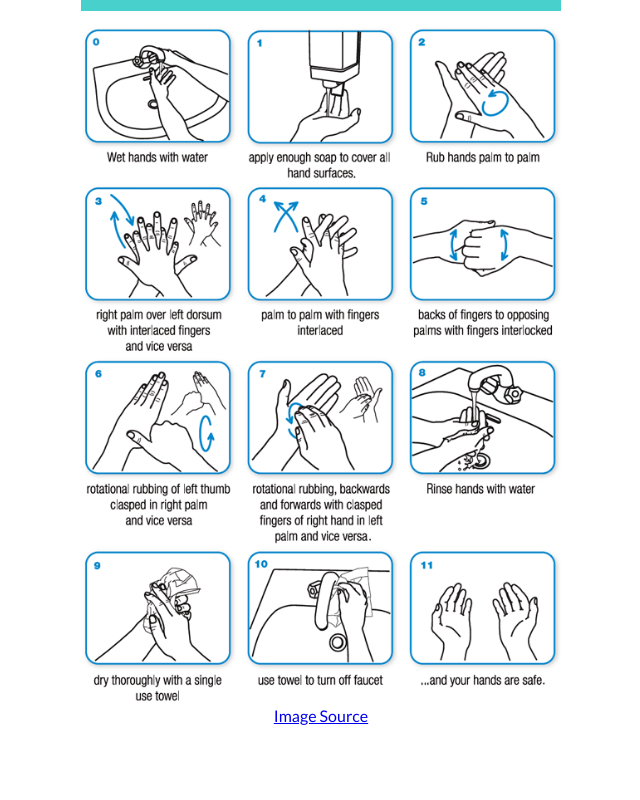
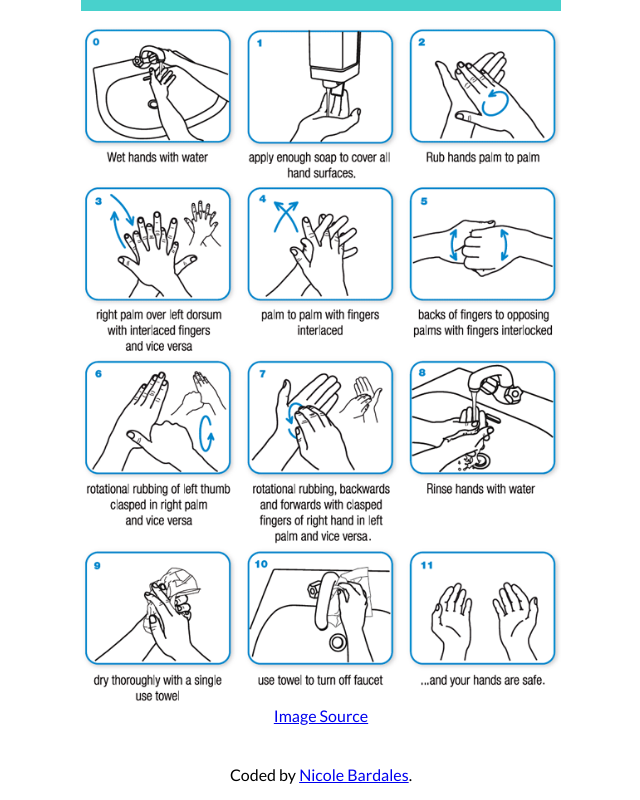
Before and after one commit to NBardales/svelte-timer-app, a Svelte app: page / in a window 1280 px wide. Shown: the part 217-1017 px from the top of the page, without its empty margins (319-959 px from the left). Before the commit the page ends 982 px from the top, so only its background shows below. Built offline with nearby package versions, Linux system fonts and the light colour scheme.

Commit message:
Published to gh-pages and added credits.

```diff
--- a/package.json
+++ b/package.json
@@ -11,6 +11,7 @@
     "@rollup/plugin-commonjs": "^17.0.0",
     "@rollup/plugin-node-resolve": "^11.0.0",
     "blueprint-css": "^3.1.1",
+    "gh-pages": "^3.2.3",
     "rollup": "^2.3.4",
     "rollup-plugin-css-only": "^3.1.0",
     "rollup-plugin-livereload": "^2.0.0",
--- a/rollup.config.js
+++ b/rollup.config.js
@@ -4,6 +4,7 @@ import resolve from '@rollup/plugin-node-resolve';
 import livereload from 'rollup-plugin-livereload';
 import { terser } from 'rollup-plugin-terser';
 import css from 'rollup-plugin-css-only';
+import ghPages from 'gh-pages';
 
 const production = !process.env.ROLLUP_WATCH;
 
@@ -71,7 +72,9 @@ export default {
 
 		// If we're building for production (npm run build
 		// instead of npm run dev), minify
-		production && terser()
+		production && terser() && ghPages.publish('public', (err) => {
+			console.log('published to github', err);
+		})
 	],
 	watch: {
 		clearScreen: false
--- a/src/App.svelte
+++ b/src/App.svelte
@@ -1,7 +1,18 @@
 <script>
     import HowTo from './HowTo.svelte';
     import Timer from './Timer.svelte';
+
+    // Attribution
+    const website = 'https://nicolebardales.com';
+    const myName = 'Nicole Bardales';
 </script>
+
+<style>
+    footer {
+        text-align: center;
+        padding: 0.5rem;
+    }
+</style>
 
 <div class="container">
     <h1>Hand Washing Timer</h1>
@@ -9,3 +20,5 @@
     <Timer />
     <HowTo />
 </div>
+
+<footer>Coded by <a href="{website}">{myName}</a>.</footer>
```
Also changed, not shown: 1 other file (tests, documents, lock files or other folders).
